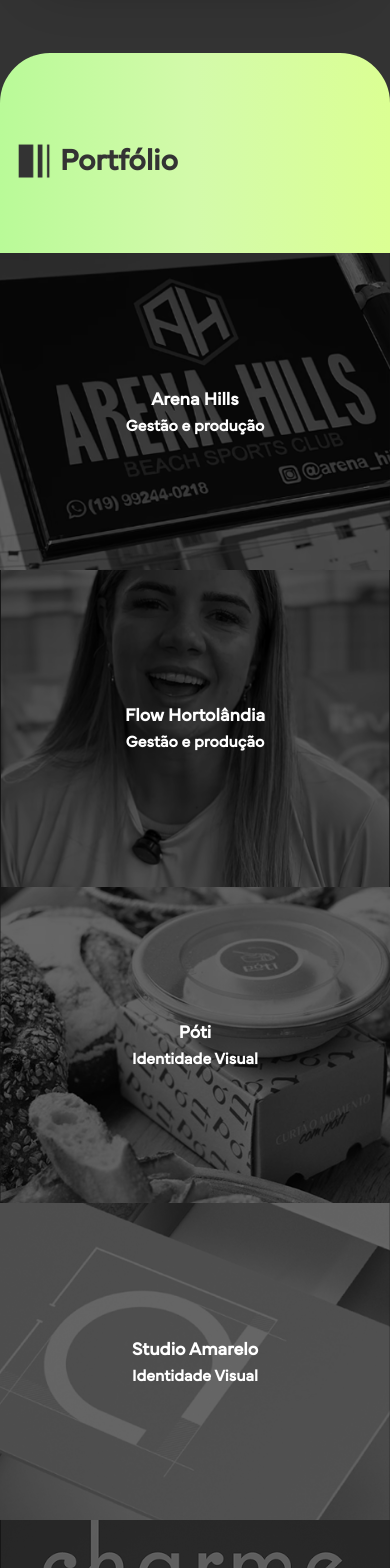
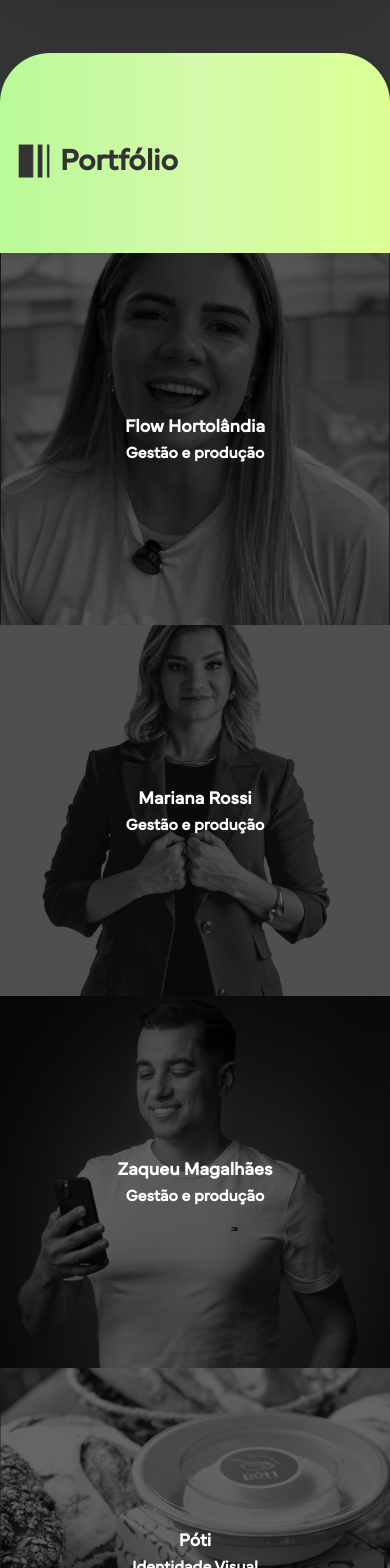
Before and after one commit to pachecomateus/triz-agency, a Next.js app: page / in a window 390 px wide. Shown: the part 4019-5587 px from the top of the page. Built offline with nearby package versions, Linux system fonts and the light colour scheme.

Commit message:
fix: header bg and new cases

```diff
--- a/src/components/Header.tsx
+++ b/src/components/Header.tsx
@@ -34,7 +34,7 @@
   ];
   return (
     <>
-      <header className="container fixed top-2 left-0 right-0 z-20 rounded-3xl bg-transparent hover:bg-gray hover:shadow-xl transition-all duration-300 ease-in-out hidden lg:block">
+      <header className="container fixed top-2 left-0 right-0 z-20 rounded-3xl bg-gray shadow-lg transition-all duration-300 ease-in-out hidden lg:block">
         <div className="flex items-center justify-between">
           <Link href="/" title="Triz">
             <Image src="/images/logo-completo-colorido.png" alt="Logo Triz" width={216} height={122} quality={100} />
--- a/src/components/People.tsx
+++ b/src/components/People.tsx
@@ -58,7 +58,7 @@
                     dangerouslySetInnerHTML={{ __html: slide.title ?? slide.descriptionMob }}
                   />
                   <div
-                    className="relative top-1/2 -translate-y-1/2 right-0 ml-auto z-10 text-gray text-[11px] md:text-xl md:leading-[25px] max-w-[170px] md:max-w-[270px] lg:max-w-[420px] hidden lg:block"
+                    className="relative top-1/2 -translate-y-1/2 right-0 ml-auto z-10 text-gray text-[11px] md:text-xl md:leading-[25px] max-w-[170px] md:max-w-[270px] lg:max-w-[450px] 2xl:max-w-[550px] hidden lg:block"
                     dangerouslySetInnerHTML={{ __html: slide.title ?? slide.descriptionDesk }}
                   />
                 </>
--- a/src/components/Portfolio.tsx
+++ b/src/components/Portfolio.tsx
@@ -3,17 +3,29 @@
 
 export default function Portfolio() {
   const mosaic = [
-    {
-      title: "Arena Hills",
-      description: "Gestão e produção",
-      image: "/images/portfolio/mosaico-1.png",
-      href: "https://www.instagram.com/reel/DIGznRTxrVH/?igsh=MTk4NmxveWdtY3JjMg=="
-    },
+    // {
+    //   title: "Arena Hills",
+    //   description: "Gestão e produção",
+    //   image: "/images/portfolio/mosaico-1.png",
+    //   href: "https://www.instagram.com/reel/DIGznRTxrVH/?igsh=MTk4NmxveWdtY3JjMg=="
+    // },
     {
       title: "Flow Hortolândia",
       description: "Gestão e produção",
       image: "/images/portfolio/mosaico-2.png",
-      href: "https://www.instagram.com/p/DI37MNjOHRU/"
+      href: "https://www.instagram.com/sejaflow_hortolandia/"
+    },
+    {
+      title: "Mariana Rossi",
+      description: "Gestão e produção",
+      image: "/images/portfolio/mari.jpeg",
+      href: "https://www.instagram.com/marianarossiconsultoria/"
+    },
+    {
+      title: "Zaqueu Magalhães",
+      description: "Gestão e produção",
+      image: "/images/portfolio/zaqueu.jpeg",
+      href: "https://www.instagram.com/zmagalhaesimoveis/"
     },
     {
       title: "Póti",
@@ -50,7 +62,7 @@
           </div>
         </div>
       </div>
-      <div className="grid grid-cols-1 md:grid-cols-2 lg:grid-cols-3 h-[1900px] lg:h-[1200px] 2xl:h-[1400px]">
+      <div className="grid grid-cols-1 md:grid-cols-2 lg:grid-cols-3 h-[2600px] lg:h-[1700px] 2xl:h-[2000px]">
         {mosaic.map((item, index) => (
           <Link key={item.title + index} href={item.href} target="_blank" title={item.title} className="relative group w-full h-full">
             <div className="absolute inset-0 z-5 w-full h-full bg-black/60 group-hover:bg-transparent transition-all duration-500" />
```
Also changed, not shown: public/images/portfolio/mari.jpeg (added), public/images/portfolio/zaqueu.jpeg (added).
